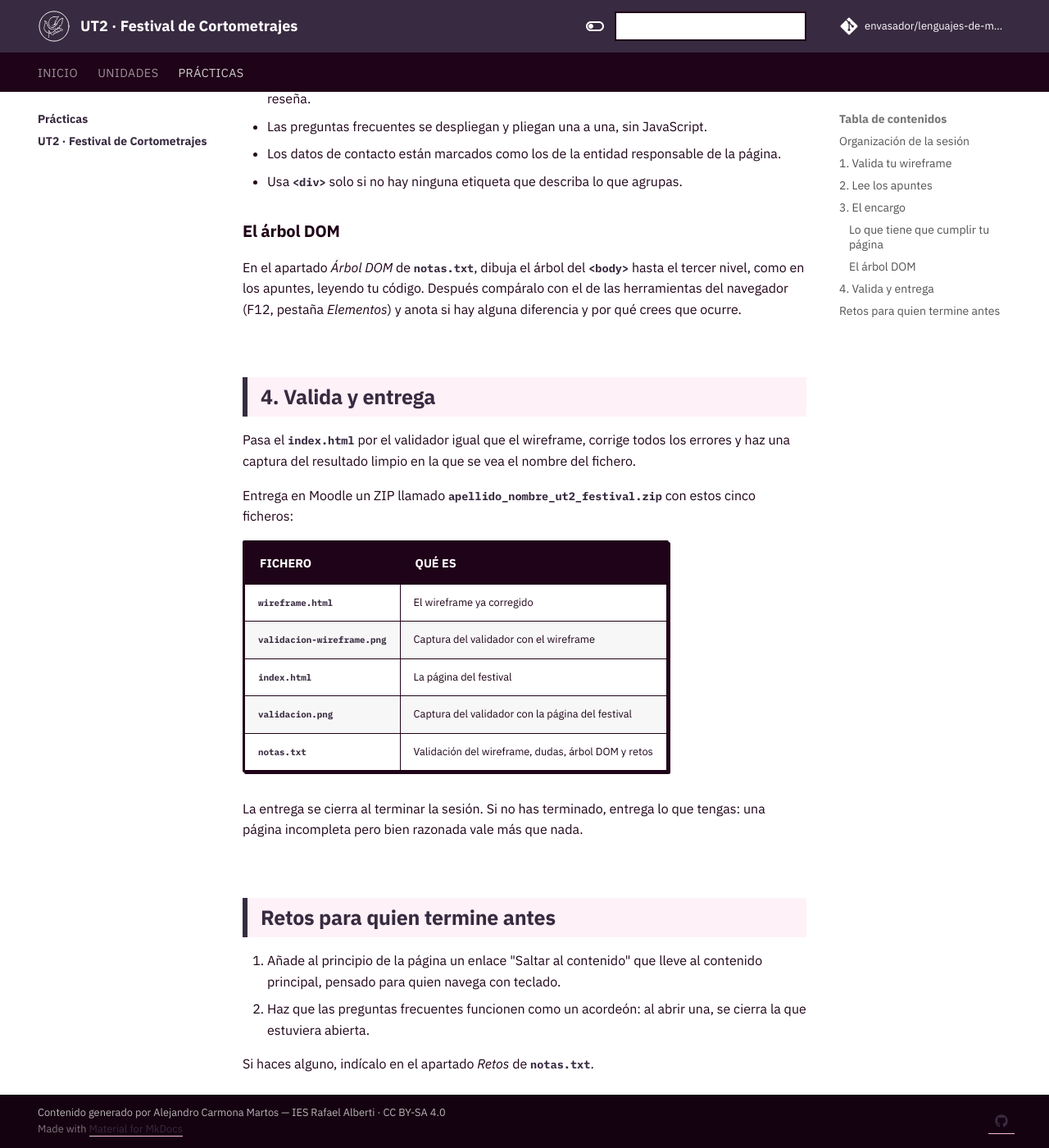
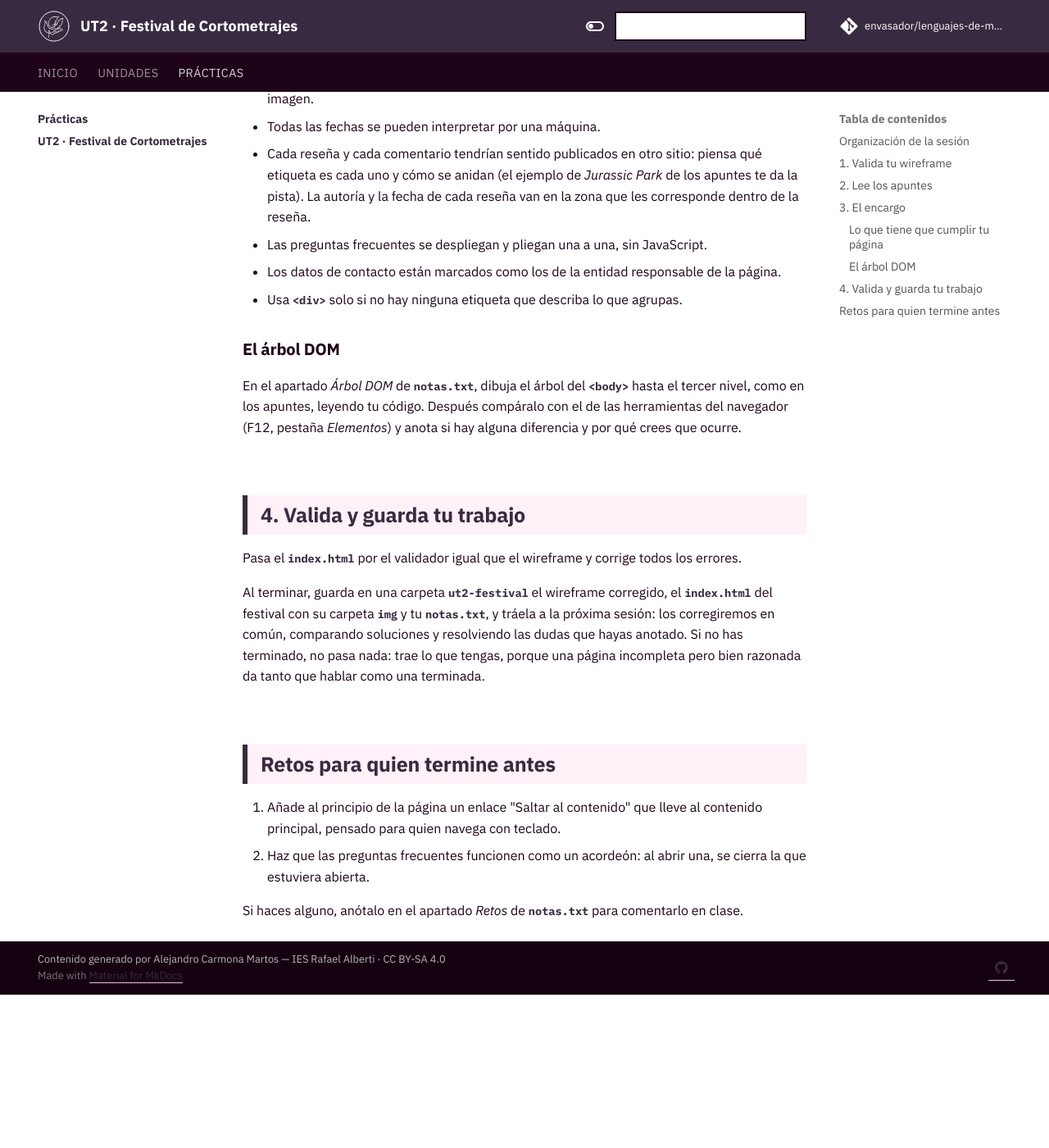
Before and after one commit to envasador/lenguajes-de-marcas, an MkDocs documentation site: the page built from docs/practicas/practica-ut2-festival.md, in a window 1280 px wide and 1400 px high, scrolled down 3238 px. Shown: the whole window at 82% size. Built offline with MkDocs 1.6.1 and Material for MkDocs 9.7.7, drawn with Linux system fonts in a browser that asks for light colours; comment, search, counter and statistics services are not loaded; after the commit the page ends 4451 px from its top, so only the background shows below that; some of the changed text lies outside the part shown.

Commit message:
Curso 2026 | 2027 - Actualización de apuntes y diseño

````diff
--- a/docs/practicas/practica-ut2-festival.md
+++ b/docs/practicas/practica-ut2-festival.md
@@ -9,15 +9,17 @@
 | 0:00 – 0:30 | Validar y corregir el wireframe de la semana pasada |
 | 0:30 – 1:10 | Leer los apuntes y anotar tus dudas |
 | 1:10 – 2:40 | Práctica del festival |
-| 2:40 – 3:00 | Validar, hacer las capturas y entregar |
+| 2:40 – 3:00 | Validar la página y guardar tu trabajo |
 
 Crea al empezar un fichero `notas.txt` con cuatro apartados: *Validación del wireframe*, *Dudas*, *Árbol DOM* y *Retos*. Lo irás completando durante la sesión.
+
+Esta práctica no se entrega. La corregiremos entre todos en la próxima sesión, así que lo importante es que llegues con tu código y tus notas listos para compartirlos y comentarlos.
 
 ## 1. Valida tu wireframe
 
 Pasa el HTML del wireframe por el [validador del W3C](https://validator.w3.org/#validate_by_upload) (pestaña *Validate by File Upload*, elige el fichero y pulsa *Check*). Cada mensaje indica si es un *Error* o un *Warning* y en qué línea está. Los errores hay que corregirlos todos; los avisos, léelos y decide.
 
-Corrige siempre empezando por el **primer** error: una etiqueta sin cerrar suele provocar varios errores en cadena, y al arreglarla desaparecen todos. Vuelve a validar después de cada cambio hasta ver *Document checking completed. No errors or warnings to show.*, y haz una captura.
+Corrige siempre empezando por el **primer** error: una etiqueta sin cerrar suele provocar varios errores en cadena, y al arreglarla desaparecen todos. Vuelve a validar después de cada cambio hasta ver *Document checking completed. No errors or warnings to show.*
 
 | Mensaje del validador | Qué suele significar |
 |---|---|
@@ -77,7 +79,7 @@
 © 2026 Festival de Cortometrajes de la Bahía · Aviso legal · Política de privacidad
 ```
 
-Para la imagen usa una de marcador de posición, por ejemplo `https://picsum.photos/800/450`.
+Para la imagen, busca en [Pexels](https://www.pexels.com/es-es/) una foto de público en una sala de cine (prueba con *cinema audience* o *sala de cine*). Sus fotos son gratuitas y se pueden usar sin pedir permiso. Descárgala en tamaño mediano, guárdala en una carpeta `img` junto a tu `index.html` y enlázala con una ruta relativa.
 
 ### Lo que tiene que cumplir tu página
 
@@ -97,25 +99,15 @@
 
 En el apartado *Árbol DOM* de `notas.txt`, dibuja el árbol del `<body>` hasta el tercer nivel, como en los apuntes, leyendo tu código. Después compáralo con el de las herramientas del navegador (F12, pestaña *Elementos*) y anota si hay alguna diferencia y por qué crees que ocurre.
 
-## 4. Valida y entrega
+## 4. Valida y guarda tu trabajo
 
-Pasa el `index.html` por el validador igual que el wireframe, corrige todos los errores y haz una captura del resultado limpio en la que se vea el nombre del fichero.
+Pasa el `index.html` por el validador igual que el wireframe y corrige todos los errores.
 
-Entrega en Moodle un ZIP llamado `apellido_nombre_ut2_festival.zip` con estos cinco ficheros:
-
-| Fichero | Qué es |
-|---|---|
-| `wireframe.html` | El wireframe ya corregido |
-| `validacion-wireframe.png` | Captura del validador con el wireframe |
-| `index.html` | La página del festival |
-| `validacion.png` | Captura del validador con la página del festival |
-| `notas.txt` | Validación del wireframe, dudas, árbol DOM y retos |
-
-La entrega se cierra al terminar la sesión. Si no has terminado, entrega lo que tengas: una página incompleta pero bien razonada vale más que nada.
+Al terminar, guarda en una carpeta `ut2-festival` el wireframe corregido, el `index.html` del festival con su carpeta `img` y tu `notas.txt`, y tráela a la próxima sesión: los corregiremos en común, comparando soluciones y resolviendo las dudas que hayas anotado. Si no has terminado, no pasa nada: trae lo que tengas, porque una página incompleta pero bien razonada da tanto que hablar como una terminada.
 
 ## Retos para quien termine antes
 
 1. Añade al principio de la página un enlace "Saltar al contenido" que lleve al contenido principal, pensado para quien navega con teclado.
 2. Haz que las preguntas frecuentes funcionen como un acordeón: al abrir una, se cierra la que estuviera abierta.
 
-Si haces alguno, indícalo en el apartado *Retos* de `notas.txt`.
+Si haces alguno, anótalo en el apartado *Retos* de `notas.txt` para comentarlo en clase.
````
